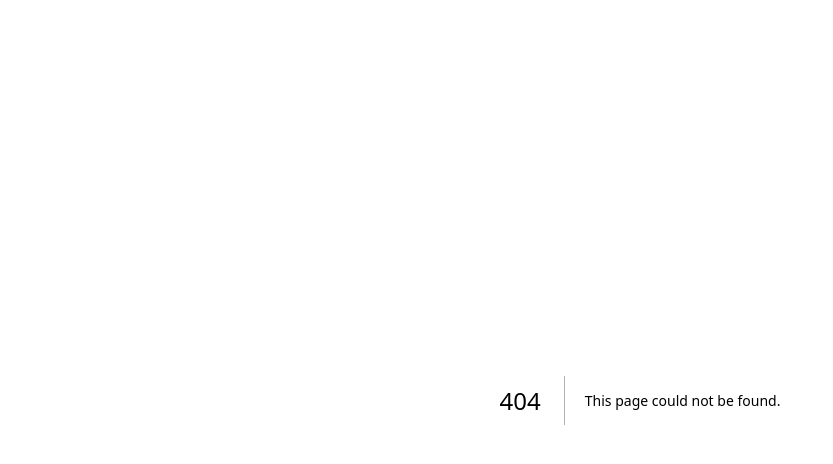
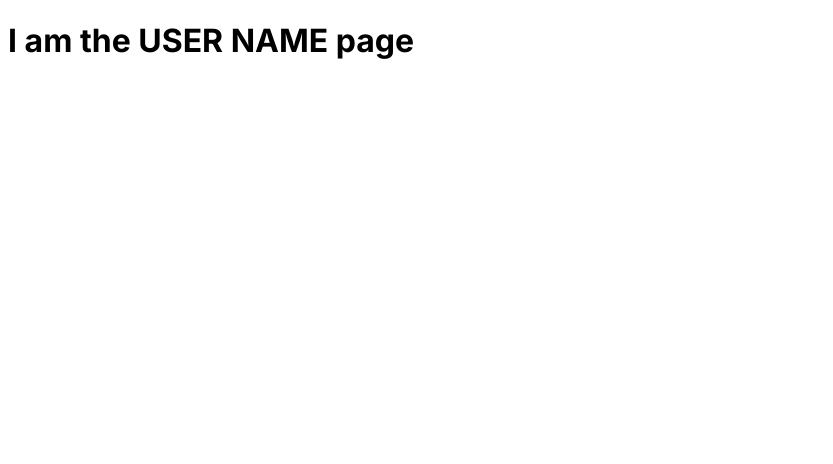
Before and after one commit to ferlobo1985/UDMY-NEXT24-Routing, a Next.js app: page /users/profile/1/1 in a window 1280 px wide. Before the commit this address had no page. Shown: the top 464 px of the page, without its empty margins (0-833 px from the left). Built offline with nearby package versions, Linux system fonts and the light colour scheme.

Commit message:
05-Dynamic Routes
05-Dynamic Routes

```diff
--- /dev/null
+++ b/src/app/users/profile/[id]/[name]/page.js
@@ -0,0 +1,7 @@
+export default function UserNamePage(){
+    return(
+        <>
+            <h1>I am the USER NAME page</h1>
+        </>
+    )
+}
```
Also changed, not shown: src/app/users/profile/[id]/page.js (added, +7 -0 lines).
